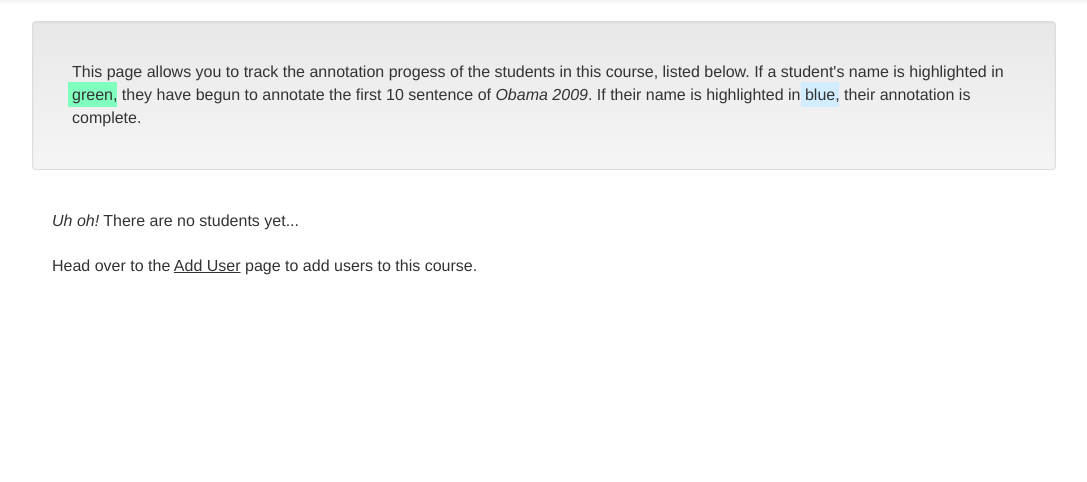
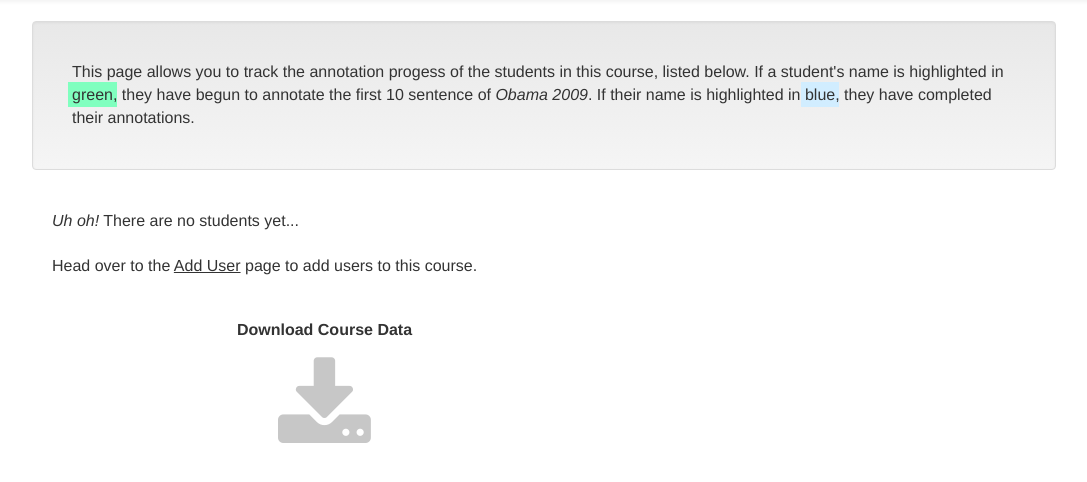
Before and after one commit to tsnaomi/metrics-gold, a Flask app: template templates/course.html in a window 1280 px wide. Shown: the part 51-533 px from the top of the page, without its empty margins (96-1183 px from the left). Run offline with Flask 2, Linux system fonts and the light colour scheme; the template is opened without the code that fills it, so the values that code supplies are empty; parts of the project's set-up code (start-up, migrations or seed data) failed here and were passed over; some libraries are stand-ins or nearby versions.

Commit message:
automate student csv downloads

```diff
--- a/app.py
+++ b/app.py
@@ -261,37 +261,6 @@ class Course(db.Model):
         ''' '''
         doc = get_doc('2009-Obama1')
         doc.generate_csv(course=self)
-        # doc = get_doc('2009-Obama1')
-        # base_csv_fn = './static/csv/base/2009-Obama1.csv'
-
-        # # create base csv if it does not already exist
-        # if not os.path.isfile(base_csv_fn):
-        #     doc.generate_base_csv()
-
-        # # extract base table
-        # with open(base_csv_fn, 'rb') as f:
-        #     base_table = [i for i in csv.reader(f, delimiter=',')]
-
-        # table, base_table = [base_table[0], ], base_table[1:]
-        # students = [u for u in self.students if doc.is_annotated(u.id)]
-
-        # # create annotator column header
-        # table[0].insert(0, 'annotator')
-
-        # # accrue annotations
-        # for user in students:
-        #     annotations = []
-
-        #     for i, sent in enumerate(doc.sentences[:10]):
-        #         annotations.extend(sent.get_annotations(user))
-
-        #     annotations = zip(base_table, annotations)
-        #     table.extend(([user.username, ] + b + a for b, a in annotations))
-
-        # # create csv file
-        # with open('./static/csv/course/%s.csv' % self.slug, 'wb') as f:
-        #     writer = csv.writer(f, delimiter=',')
-        #     writer.writerows(table)
 
     def _delete(self):
         ''' '''
@@ -1085,19 +1054,9 @@ def annotate_view(title, index):
             note,
             )
 
-        # TODO - necessary after overhaul?
-        # delete corresponding csv file
-        if not session.get('is_admin') and doc.is_annotated(user_id):
-            try:
-                os.remove('static/csv/' + title + '.csv')
-
-            except OSError:
-                pass
-
         status = get_status(sentence.id, user_id)
         status.status = 'annotated' if is_complete else 'in-progress'
         db.session.add(status)
-
         db.session.commit()
 
         if is_complete:
@@ -1166,36 +1125,51 @@ def account_view():
     return render_template('account.html', user=user)
 
 
-@app.route('/download/<title>', methods=['GET', ])
+@app.route('/download/<slug>', methods=['GET', ])
 @login_required
 @admin_only
-def download_view(title):
-    ''' '''
-    try:
-        get_doc(title=title)
-
-    except NoResultFound:
-        abort(404)
-
-    return render_template('download.html', file=title)
-
-
-@app.route('/csv/<title>', methods=['POST', ])
-@login_required
-@admin_only
-def csv_view(title):
+def download_view(slug):
     ''' '''
     try:
         # get doc
-        doc = get_doc(title=title)
-
-        # generate csv
-        doc.generate_csv()
-
-        return Response(status=200)
+        get_doc(title=slug)
+        directory = ''
 
     except NoResultFound:
-        abort(404)
+
+        try:
+            # get course
+            get_course_by_slug(slug)
+            directory = 'course/'
+
+        except NoResultFound:
+            abort(404)
+
+    return render_template('download.html', file=slug, dir=directory)
+
+
+@app.route('/csv/<slug>', methods=['POST', ])
+@login_required
+@admin_only
+def csv_view(slug):
+    ''' '''
+    try:
+        # get doc
+        item = get_doc(title=slug)
+
+    except NoResultFound:
+
+        try:
+            # get course
+            item = get_course_by_slug(slug=slug)
+
+        except NoResultFound:
+            abort(404)
+
+    # generate_csv
+    item.generate_csv()
+
+    return Response(status=200)
 
 
 @app.route('/courses', methods=['GET', 'POST'])
--- a/static/css/style.css
+++ b/static/css/style.css
@@ -149,6 +149,22 @@ textarea {
     cursor: pointer;
 }
 
+/*---- courses.html ----------------------*/
+
+.courses-csv:before {
+    /*font-size: 34px;*/
+    line-height: normal;
+    padding-top: 5px;
+}
+
+/*---- course.html ----------------------*/
+
+.course-csv:before {
+    font-size: 100px;
+    line-height: normal;
+    padding: 0px;
+}
+
 /*---- download.html --------------------*/
 
 .loading {
--- a/templates/course.html
+++ b/templates/course.html
@@ -6,7 +6,7 @@ Metric Gold | {{ course.name }}
 
 {% block body %}
 <div class='well'>
-    <p>This page allows you to track the annotation progess of the students in this course, listed below. If a student's name is highlighted in <span class='status in-progress'>green</span>, they have begun to annotate the first 10 sentence of <i>Obama 2009</i>. If their name is highlighted in <span class='status annotated'>blue</span>, their annotation is complete.</p>
+    <p>This page allows you to track the annotation progess of the students in this course, listed below. If a student's name is highlighted in <span class='status in-progress'>green</span>, they have begun to annotate the first 10 sentence of <i>Obama 2009</i>. If their name is highlighted in <span class='status annotated'>blue</span>, they have completed their annotations.</p>
 </div>
 
 <div class='container'>
@@ -28,7 +28,14 @@ Metric Gold | {{ course.name }}
         <p>Head over to the <a href="{{ url_for('add_user_view') }}"><u>Add User</u></a> page to add users to this course.</p>
         {% endif %}
 
-        <div class='col-xs-12 col-sm-6'></div>
+        <div class='col-xs-12 col-sm-6' style='text-align:center'>
+            <div class='div20'></div>
+            <label>Download Course Data</label>
+            <div class='div10'></div>
+            <div>
+                <a class='csv course-csv' target='_blank' href="{{ url_for('download_view', slug=course.slug) }}"></a>
+            </div>
+        </div>
 
     </div>
 </div>
--- a/templates/courses.html
+++ b/templates/courses.html
@@ -22,6 +22,7 @@ Metric Gold | Courses
             <ul class='list-group'>
                 {% for course in courses %}
                 <li class='list-group-item'>
+                    <a class='csv' target='_blank' href="{{ url_for('download_view', slug=course.slug) }}"></a>
                     <a href="{{ url_for('course_view', slug=course.slug) }}"> {{ course.name }}</a>
                 </li>
                 {% endfor %}
--- a/templates/download.html
+++ b/templates/download.html
@@ -19,6 +19,7 @@
 
     <body>
         <h1>Metric-Gold</h1>
+        <div class='dir' id='{{ dir }}' style='display: none'></div>
         <div class='text' id='{{ file }}' name='{{ csrf_token() }}'>
             Pardon the wait!
             The csv <strong>{{ file }}</strong> will take a few minutes to generate.
--- a/templates/index.html
+++ b/templates/index.html
@@ -19,7 +19,7 @@ Metric Gold
         {% for doc in docs %}
         <tr>
             <td>
-                <a class='csv' target='_blank' href="{{ url_for('download_view', title=doc.title) }}"></a>
+                <a class='csv' target='_blank' href="{{ url_for('download_view', slug=doc.title) }}"></a>
                 <a href="{{ url_for('doc_view', title=doc.title) }}" class='status {{ doc.annotation_status(session.current_user) }}'> {{ doc }}</a>
             </td>
             {% for user in users %}
```
Also changed, not shown: static/js/csv.js (+6 -2 lines).
